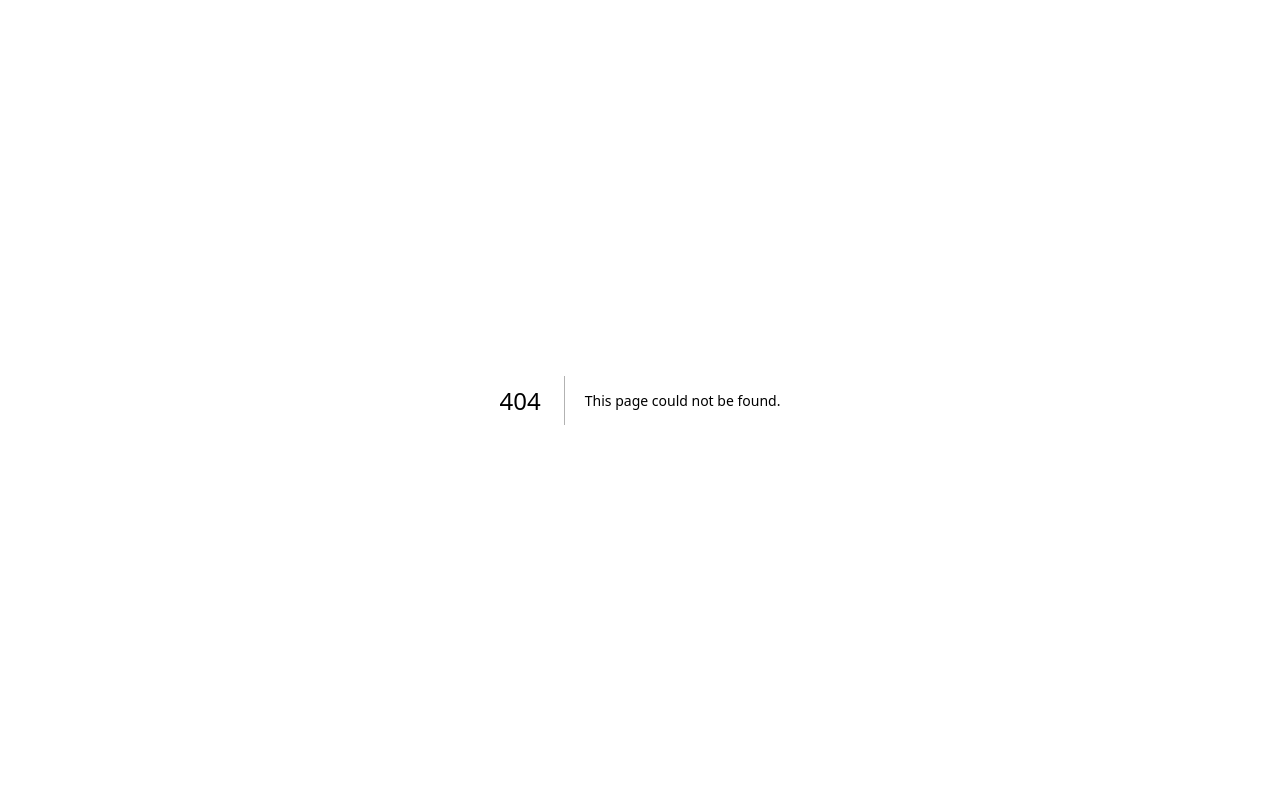
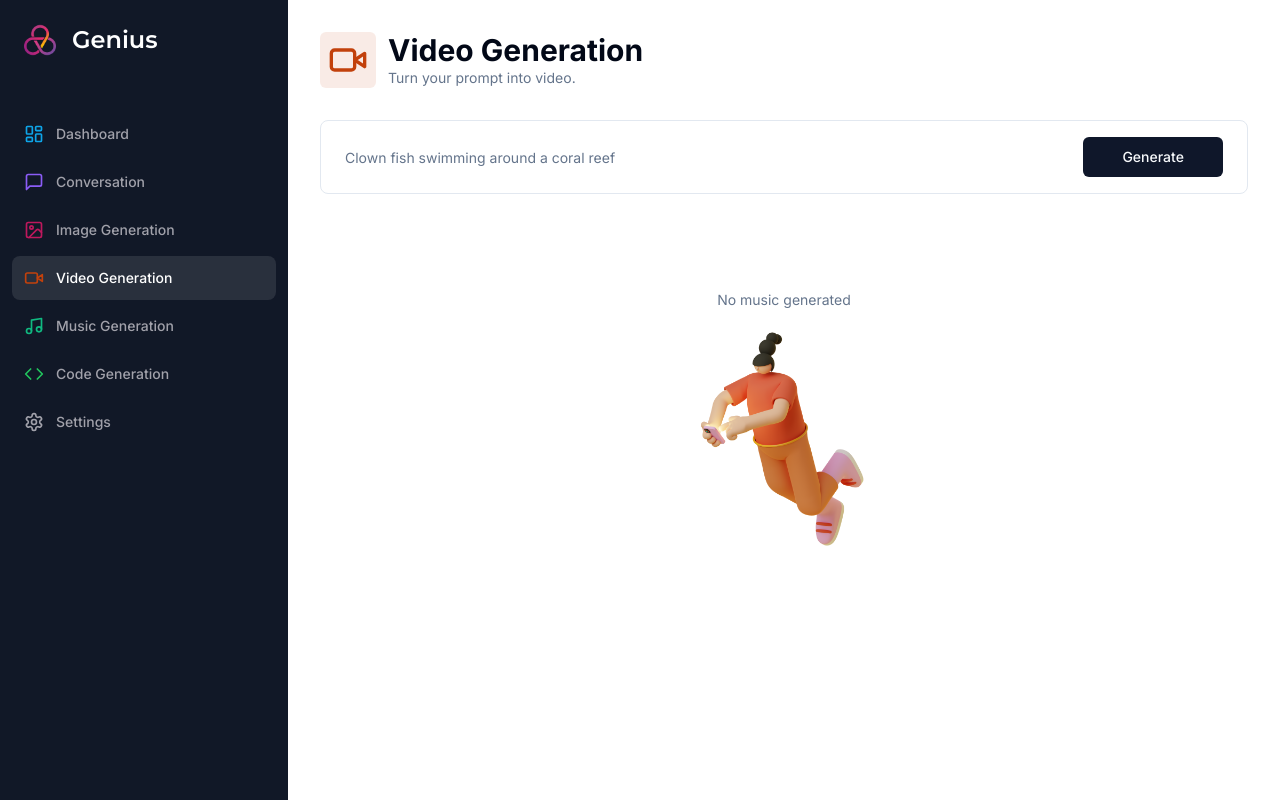
Before and after one commit to Fables7/ai-saas, a Next.js app: page /video in a window 1280 px wide. Before the commit this address had no page. Built offline with nearby package versions, Linux system fonts and the light colour scheme.

Commit message:
Created video AI

```diff
--- /dev/null
+++ b/app/(dashboard)/(routes)/video/constants.ts
@@ -0,0 +1,7 @@
+import * as z from "zod";
+
+export const formSchema = z.object({
+  prompt: z.string().min(1, {
+    message: "Video Prompt is required",
+  }),
+});
--- /dev/null
+++ b/app/(dashboard)/(routes)/video/page.tsx
@@ -0,0 +1,107 @@
+"use client";
+import Empty from "@/components/Empty";
+import Heading from "@/components/Heading";
+import Loader from "@/components/Loader";
+import { Button } from "@/components/ui/button";
+import { Form, FormControl, FormField, FormItem } from "@/components/ui/form";
+import { Input } from "@/components/ui/input";
+import { zodResolver } from "@hookform/resolvers/zod";
+import axios from "axios";
+import { VideoIcon } from "lucide-react";
+import { useRouter } from "next/navigation";
+import { useState } from "react";
+import { useForm } from "react-hook-form";
+import * as z from "zod";
+import { formSchema } from "./constants";
+
+const VideoPage = () => {
+  const router = useRouter();
+  const [video, setVideo] = useState<string>();
+
+  const form = useForm<z.infer<typeof formSchema>>({
+    resolver: zodResolver(formSchema),
+    defaultValues: {
+      prompt: "",
+    },
+  });
+
+  const isLoading = form.formState.isSubmitting;
+
+  const onSubmit = async (values: z.infer<typeof formSchema>) => {
+    try {
+      setVideo(undefined);
+      const response = await axios.post("/api/video", values);
+
+      setVideo(response.data[0]);
+
+      form.reset();
+    } catch (error: any) {
+      //TODO: open pro modal
+      console.log(error);
+    } finally {
+      router.refresh();
+    }
+  };
+  return (
+    <div>
+      <Heading
+        title="Video Generation"
+        description="Turn your prompt into video."
+        icon={VideoIcon}
+        iconColor="text-orange-700"
+        bgColor="bg-orange-700/10"
+      />
+      <div className="px-4 lg:px-8">
+        <div>
+          <Form {...form}>
+            <form
+              onSubmit={form.handleSubmit(onSubmit)}
+              className=" rounded-lg border w-full p-4 px-3 md:px-6 focus-within:shadow-sm grid grid-cols-12 gap-2"
+            >
+              <FormField
+                name="prompt"
+                control={form.control}
+                render={({ field }) => (
+                  <FormItem className="col-span-12 lg:col-span-10">
+                    <FormControl className="m-0 p-0">
+                      <Input
+                        className="border-0 outline-none focus-visible:ring-0 focus-visible:ring-transparent"
+                        disabled={isLoading}
+                        placeholder="Clown fish swimming around a coral reef"
+                        {...field}
+                      />
+                    </FormControl>
+                  </FormItem>
+                )}
+              />
+              <Button
+                className="col-span-12 lg:col-span-2 w-full"
+                disabled={isLoading}
+              >
+                Generate
+              </Button>
+            </form>
+          </Form>
+        </div>
+        <div className="space-y-4 mt-4">
+          {isLoading && (
+            <div className="p-8 rounded-lg w-full flex items-center justify-center bg-muted">
+              <Loader />
+            </div>
+          )}
+          {!video && !isLoading && <Empty label="No music generated" />}
+          {video && (
+            <video
+              className="w-full aspect-video mt-8 rounded-lg border bg-black"
+              controls
+            >
+              <source src={video} />
+            </video>
+          )}
+        </div>
+      </div>
+    </div>
+  );
+};
+
+export default VideoPage;
--- /dev/null
+++ b/app/api/video/route.ts
@@ -0,0 +1,37 @@
+import { auth } from "@clerk/nextjs";
+import { NextResponse } from "next/server";
+import Replicate from "replicate";
+
+const replicate = new Replicate({
+  auth: process.env.REPLICATE_API_TOKEN!,
+});
+
+export async function POST(req: Request) {
+  try {
+    const { userId } = auth();
+    const body = await req.json();
+    const { prompt } = body;
+
+    if (!userId) {
+      return new NextResponse("Unauthorized", { status: 401 });
+    }
+
+    if (!prompt) {
+      return new NextResponse("Prompt is required", { status: 400 });
+    }
+
+    const response = await replicate.run(
+      "anotherjesse/zeroscope-v2-xl:9f747673945c62801b13b84701c783929c0ee784e4748ec062204894dda1a351",
+      {
+        input: {
+          prompt,
+        },
+      }
+    );
+
+    return NextResponse.json(response);
+  } catch (error) {
+    console.log("[VIDEO_ERROR]", error);
+    return new NextResponse("Internal error", { status: 500 });
+  }
+}
```
